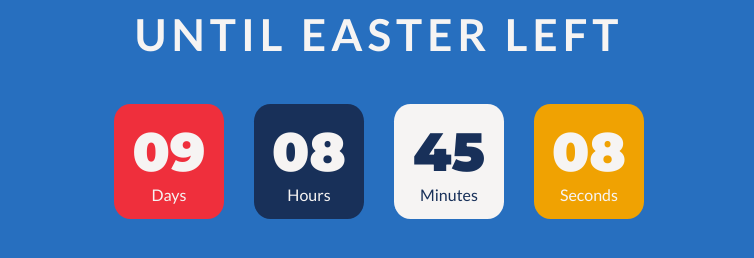
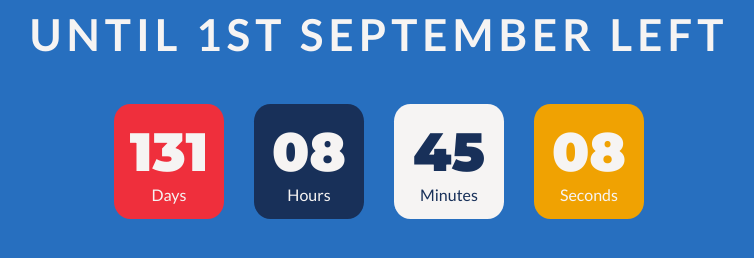
Before and after one commit to alalasimys/goit-js-hw-11-time, a plain HTML site: page index.html in a window 1280 px wide. Shown: the whole page, without its empty margins (261-1015 px from the left). Drawn offline with Linux system fonts and the light colour scheme.

Commit message:
update date

```diff
--- a/index.html
+++ b/index.html
@@ -8,7 +8,7 @@
     <title>Homework 11 Timer</title>
   </head>
   <body>
-    <h1>Until Easter left</h1>
+    <h1>Until 1st September left</h1>
     <div class="timer" id="timer-1"></div>
     <script src="./js/index.js"></script>
   </body>
--- a/js/index.js
+++ b/js/index.js
@@ -68,5 +68,5 @@ class CountdownTimer {
 
 const timer = new CountdownTimer({
   selector: "#timer-1",
-  targetDate: new Date("May 2, 2021"),
+  targetDate: new Date("September 1, 2021"),
 });
```
